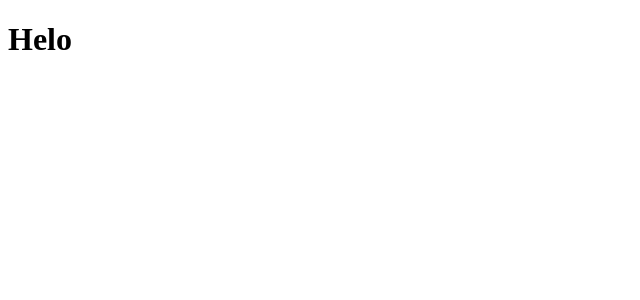
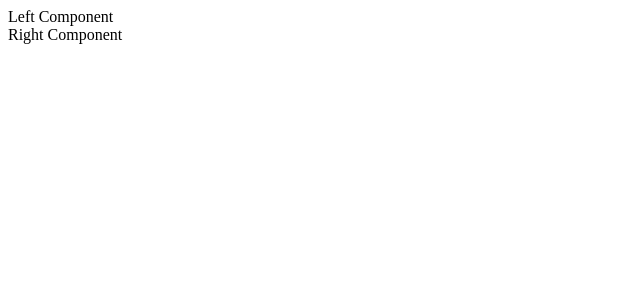
Before and after one commit to johnCbogil/LiMaps, a React (Vite) app: page / in a window 1280 px wide. Shown: the top 300 px of the page, without its empty margins (0-640 px from the left). Built offline with nearby package versions, Linux system fonts and the light colour scheme.

Commit message:
Initialize About + Map

```diff
--- a/src/App.jsx
+++ b/src/App.jsx
@@ -1,9 +1,12 @@
+import { About } from './Components/About';
+import { Map } from './Components/Map';
 
 function App() {
 
   return (
     <>
-     <h1>Helo</h1>
+     <About/>
+     <Map/>
     </>
   )
 }
--- /dev/null
+++ b/src/Components/About.jsx
@@ -0,0 +1,5 @@
+import React from 'react';
+
+export const About = () => {
+    return <div className="About">Left Component</div>;
+};
--- /dev/null
+++ b/src/Components/Map.jsx
@@ -0,0 +1,5 @@
+import React from 'react';
+
+export const Map = () => {
+    return <div className="Map">Right Component</div>;
+};
```
